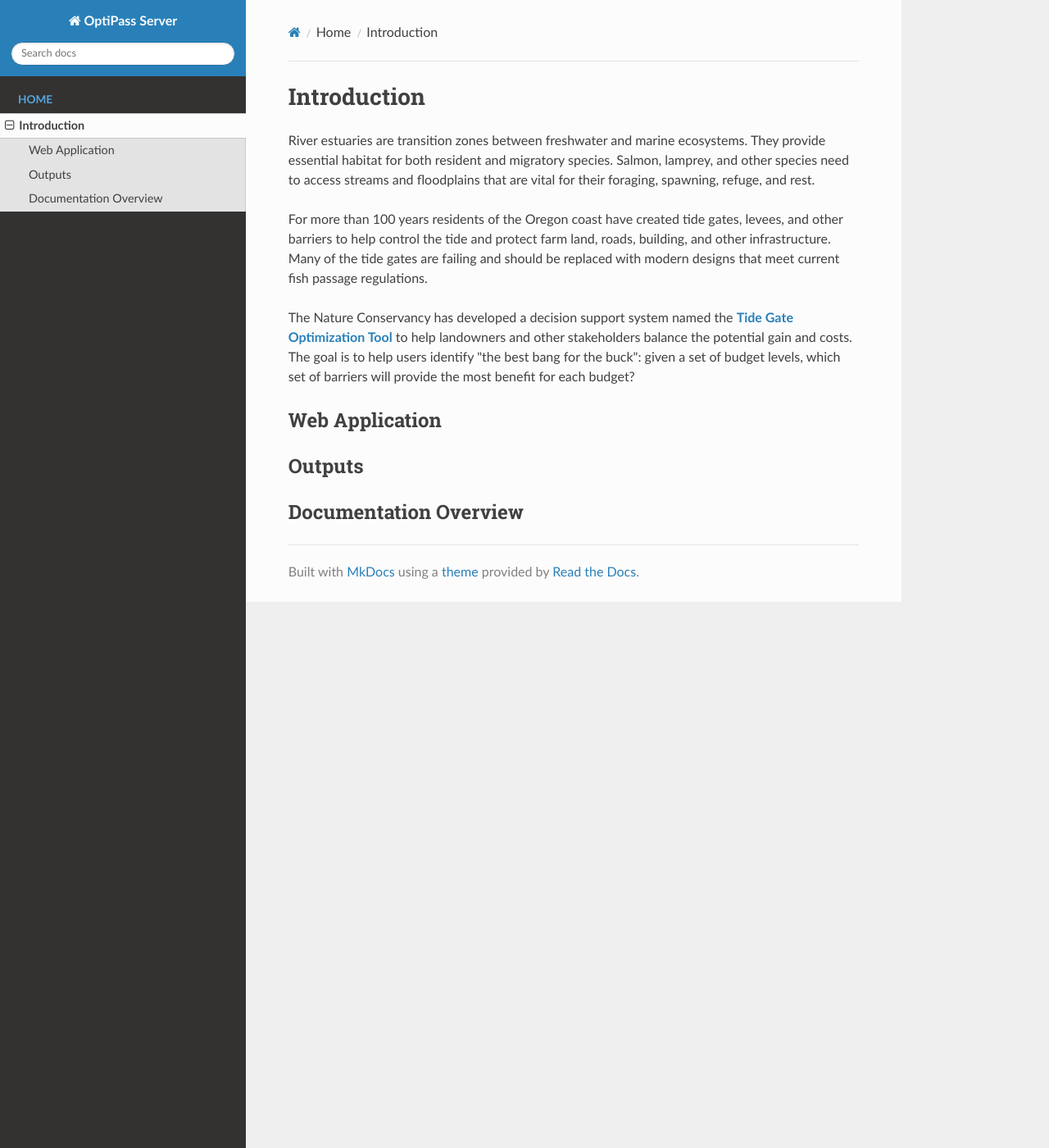
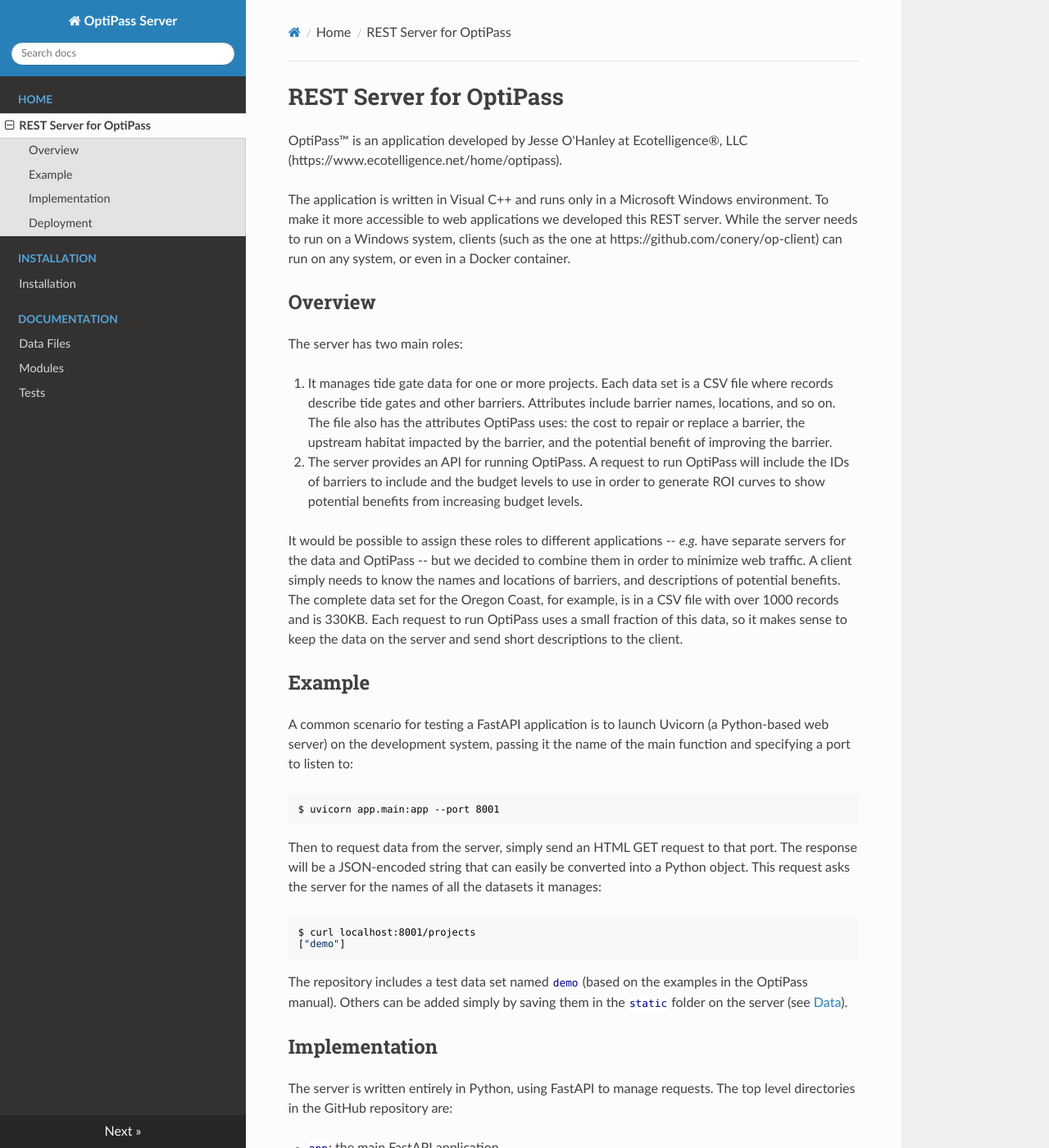
Before and after one commit to conery/op-server, an MkDocs documentation site: the page built from docs/index.md, in a window 1280 px wide and 1400 px high. Shown: the whole window at 82% size. Built offline with MkDocs 1.6.1, drawn with Linux system fonts in a browser that asks for light colours; nearby versions of some CDN libraries; some of the changed text lies outside the part shown.

Commit message:
Documentation updates.

````diff
--- a/docs/index.md
+++ b/docs/index.md
@@ -1,15 +1,55 @@
-# Introduction
+# REST Server for OptiPass
 
-River estuaries are transition zones between freshwater and marine ecosystems.
-They provide essential habitat for both resident and migratory species.  Salmon, lamprey, and other species need to access streams and floodplains that are vital for their foraging, spawning, refuge, and rest.
+OptiPass™ is an application developed by Jesse O'Hanley at Ecotelligence®, LLC (https://www.ecotelligence.net/home/optipass).
 
-For more than 100 years residents of the Oregon coast have created tide gates, levees, and other barriers to help control the tide and protect farm land, roads, building, and other infrastructure.  Many of the tide gates are failing and should be replaced with modern designs that meet current fish passage regulations.
+The application is written in Visual C++ and runs only in a Microsoft Windows environment.  To make it more accessible to web applications we developed this REST server.  While the server needs to run on a Windows system, clients (such as the one at https://github.com/conery/op-client) can run on any system, or even in a Docker container.
 
-The Nature Conservancy has developed a decision support system named the [**Tide Gate Optimization Tool**](https://oregontidegates.org/wp-content/uploads/2021/11/Oregons-Tide-Gate-Optimization-Tool-Supporting-Decisions-to-Benefit-Nature-and-People.pdf) to help landowners and other stakeholders balance the potential gain and costs.
-The goal is to help users identify "the best bang for the buck": given a set of budget levels, which set of barriers will provide the most benefit for each budget?
+## Overview
 
-## Web Application
+The server has two main roles:
 
-## Outputs
+1. It manages tide gate data for one or more projects.  Each data set is a CSV file where records describe tide gates and other barriers.  Attributes include barrier names, locations, and so on.  The file also has the attributes OptiPass uses:  the cost to repair or replace a barrier, the upstream habitat impacted by the barrier, and the potential benefit of improving the barrier.
+2. The server provides an API for running OptiPass.  A request to run OptiPass will include the IDs of barriers to include and the budget levels to use in order to generate ROI curves to show potential benefits from increasing budget levels.
 
-## Documentation Overview
+It would be possible to assign these roles to different applications -- _e.g._ have separate servers for the data and OptiPass -- but we decided to combine them in order to minimize web traffic.  A client simply needs to know the names and locations of barriers, and descriptions of potential benefits.  The complete data set for the Oregon Coast, for example, is in a CSV file with over 1000 records and is 330KB.  Each request to run OptiPass uses a small fraction of this data, so it makes sense to keep the data on the server and send short descriptions to the client.
+
+## Example
+
+A common scenario for testing a FastAPI application is to launch Uvicorn (a Python-based web server) on the development system, passing it the name of the main function and specifying a port to listen to:
+
+```bash
+$ uvicorn app.main:app --port 8001
+```
+
+Then to request data from the server, simply send an HTML GET request to that port.  The response will be a JSON-encoded string that can easily be converted into a Python object.  This request asks the server for the names of all the datasets it manages:
+
+```bash
+$ curl localhost:8001/projects
+["demo"]
+```
+
+The repository includes a test data set named `demo` (based on the examples in the OptiPass manual).  Others can be added simply by saving them in the `static` folder on the server (see [Data](data.md)).
+
+## Implementation
+
+The server is written entirely in Python, using FastAPI to manage requests.  The top level directories in the GitHub repository are:
+
+- `app`: the main FastAPI application
+- `bin`: a folder for `OptiPass.exe` and other executables
+- `docs`:  notes for developers
+- `static`:  CSV files for barrier data and restoration target descriptions
+- `test`: unit tests
+
+Detailed documentation for the Python code in the `app` folder can be found in [Modules](modules.md).  The test descriptions in [Unit Tests](tests.md) are a good place to find examples of how to call functions in the modules.
+
+## Deployment
+
+Developers who want to deploy the server using their own data need to do the following (described in more detail in [Installation](install.md)):
+
+- set up a server that runs Microsoft Windows; this can be a stand-alone Windows system on a networked PC, or on a virtual machine at Amazon Web Services or another cloud service
+- clone the repository (this can be done with a single PIP command)
+- install the command line version of OptiPass in the `bin` directory (__OptiPass is not included with the repository__)
+- add their data files to the `static` folder (see [Data](data.md))
+- open a PowerShell window and type the command that starts the server
+
+- (recommended) set up Nginx, Apache, or some other fully-featured web server and configure it as a reverse proxy
--- a/mkdocs.yml
+++ b/mkdocs.yml
@@ -13,3 +13,9 @@
 nav:
   - "Home":
     - index.md
+  - "Installation":
+    - install.md
+  - "Documentation":
+    - data.md
+    - modules.md
+    - tests.md
````
Also changed, not shown: docs/data.md (added, +139 -0 lines), docs/install.md (added, +3 -0 lines), docs/modules.md (added, +122 -0 lines), docs/tests.md (added, +9 -0 lines), docs/assets/image-20240728103324448.png (added), 1 other file.
